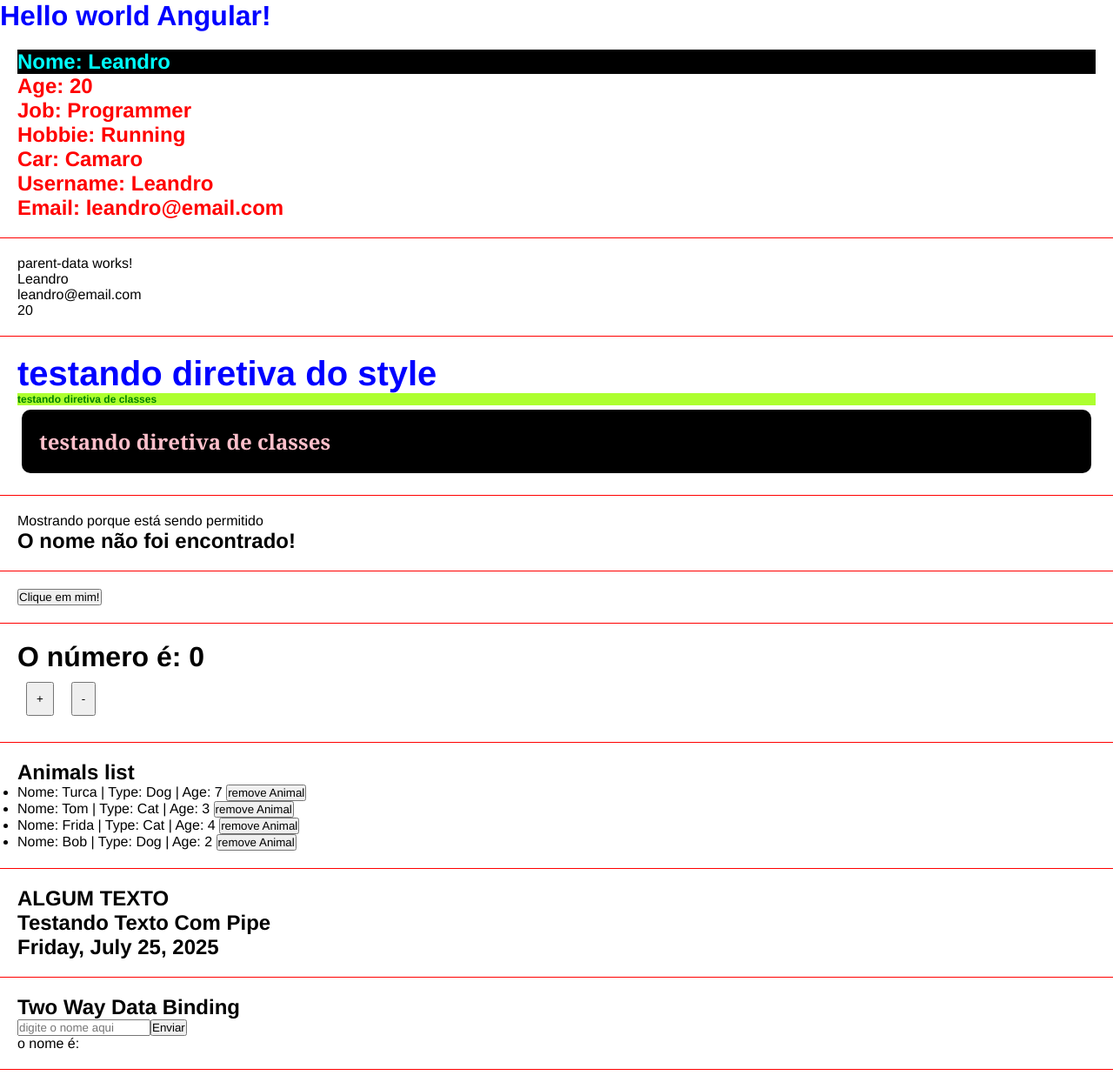
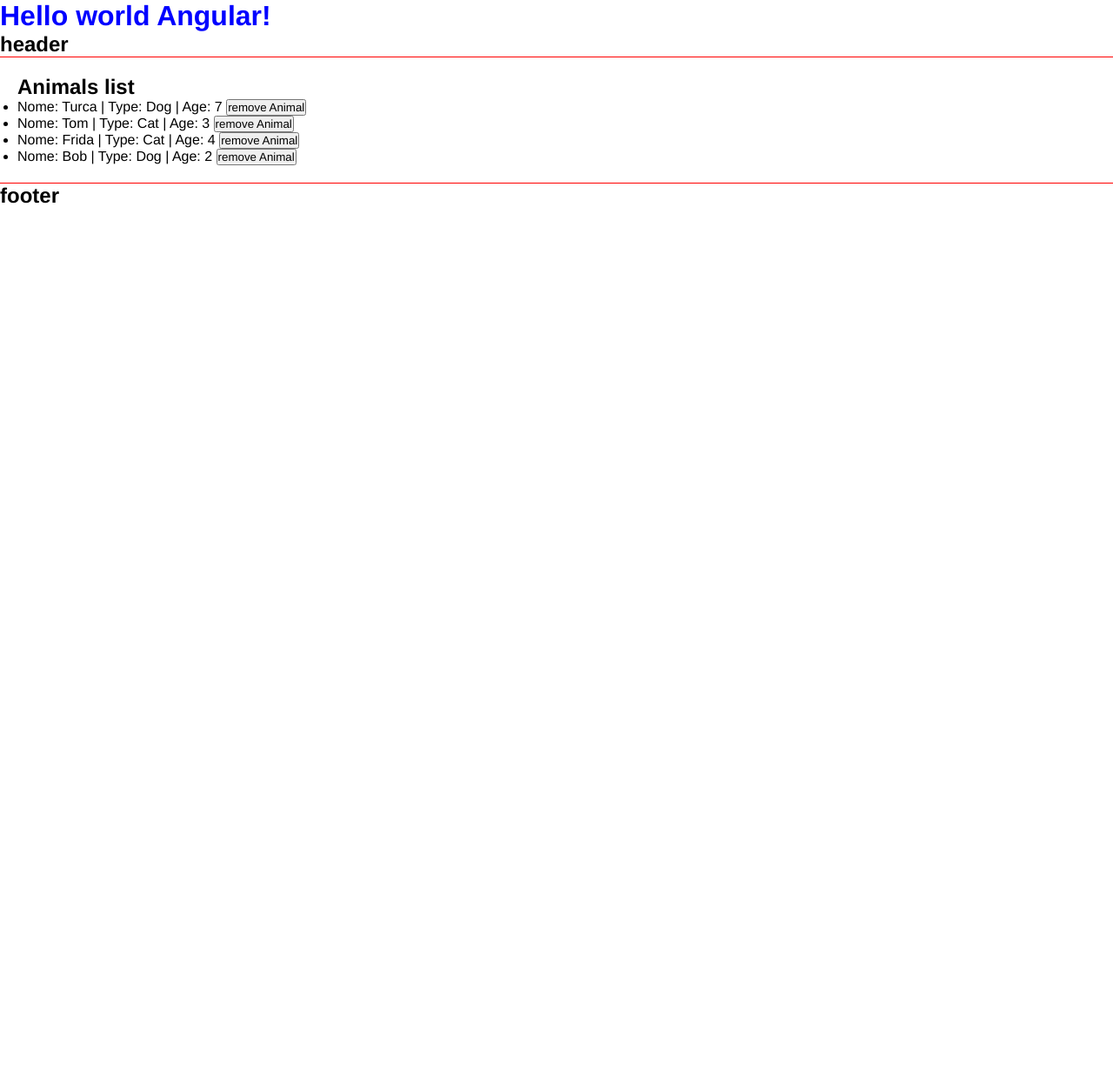
Before and after one commit to MartiniLeandro/Angular_Estudos, an Angular app: page /list in a window 1280 px wide. Before the commit this address led to /. Shown: the top 1244 px of the page at 87% size. After the commit the page ends 800 px from the top, so only its background shows below. Built offline with nearby package versions, Linux system fonts and the light colour scheme.

Commit message:
utilizando o router

```diff
--- a/src/app/app.html
+++ b/src/app/app.html
@@ -1,10 +1,4 @@
 <h1>Hello world Angular!</h1>
-<app-first-component [userName]="userName" [data]="userData"></app-first-component>
-<app-parent-data [name]="userName" [userData] ="userData"></app-parent-data>
-<app-directives></app-directives>
-<app-if-render></app-if-render>
-<app-eventos></app-eventos>
-<app-emitter></app-emitter>
-<app-list-hander></app-list-hander>
-<app-pipe-operator></app-pipe-operator>
-<app-two-way-binding></app-two-way-binding>
+<h2>header</h2>
+<router-outlet></router-outlet>
+<h2>footer</h2>
--- a/src/app/app.routes.ts
+++ b/src/app/app.routes.ts
@@ -1,3 +1,8 @@
 import { Routes } from '@angular/router';
+import { FirstComponent } from './components/first-component/first-component';
+import { ListHander } from './components/list-hander/list-hander';
 
-export const routes: Routes = [];
+export const routes: Routes = [
+    {path:'', component:FirstComponent},
+    {path:'list', component:ListHander}
+];
--- a/src/app/app.ts
+++ b/src/app/app.ts
@@ -9,10 +9,11 @@ import { Emitter } from './components/emitter/emitter';
 import { ListHander } from "./components/list-hander/list-hander";
 import { PipeOperator } from "./components/pipe-operator/pipe-operator";
 import { TwoWayBinding } from "./components/two-way-binding/two-way-binding";
+import { RouterOutlet } from '@angular/router';
 
 @Component({
   selector: 'app-root',
-  imports: [FirstComponent, ParentData, Directives, IfRender, Eventos, Emitter, ListHander, PipeOperator, TwoWayBinding, FormsModule],
+  imports: [FirstComponent, ParentData, Directives, IfRender, Eventos, Emitter, ListHander, PipeOperator, TwoWayBinding, FormsModule,RouterOutlet],
   templateUrl: './app.html',
   styleUrl: './app.css'
 })
--- a/src/styles.css
+++ b/src/styles.css
@@ -10,5 +10,6 @@ body{
 
 .class{
     border-bottom: 1px red solid;
+    border-top: 1px red solid;
     padding: 20px;
 }
```
Also changed, not shown: src/app/components/service/list-service.ts (deleted, +0 -11 lines), src/app/components/service/list-service.css (deleted), src/app/service/list-service.css (added), src/app/service/list-service.html (renamed from src/app/components/service/list-service.html), 1 other file (tests, documents, lock files or other folders).
